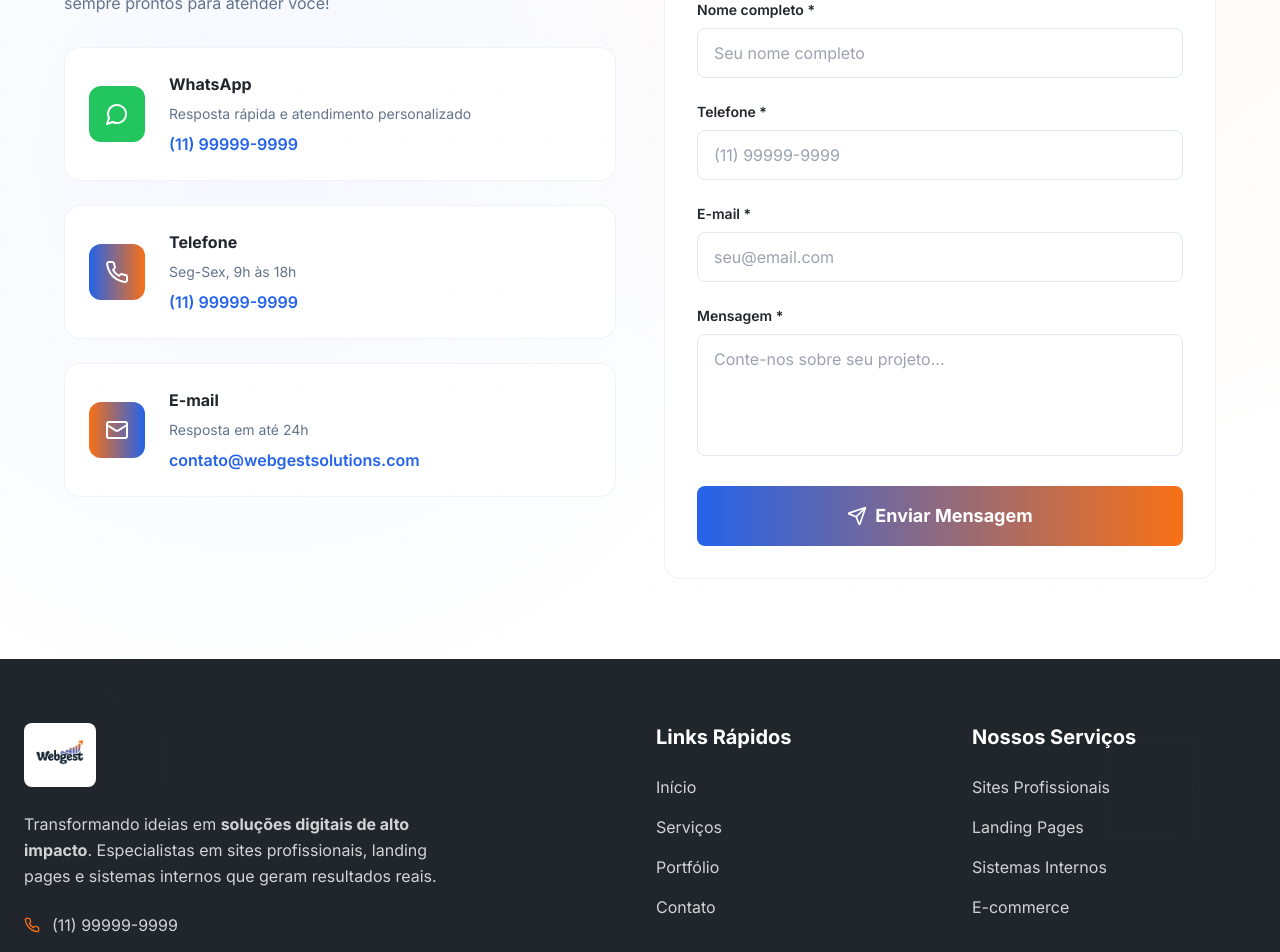
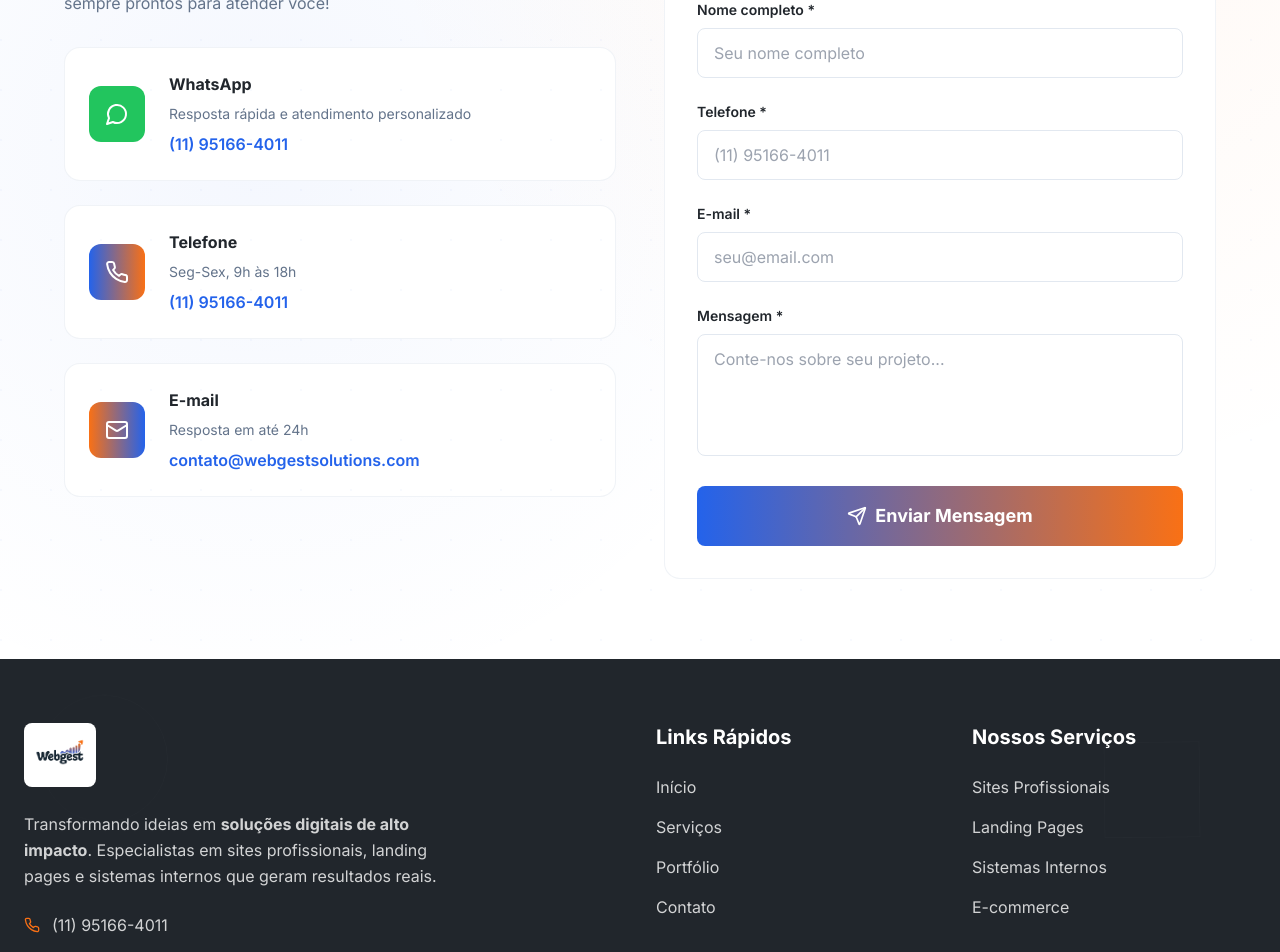
Before and after one commit to helenomatoss/webgest-site, a React (Vite) app: page / in a window 1280 px wide. Shown: the part 6220-7172 px from the top of the page. Built offline with nearby package versions, Linux system fonts and the light colour scheme; the HTML template or start-up script is replaced by a standard one.

Commit message:
feat(contact):atualiza telefone/whatsapp para 11 95166-4011

```diff
--- a/src/components/CTA.tsx
+++ b/src/components/CTA.tsx
@@ -1,4 +1,5 @@
 import { ArrowRight, Sparkles } from "lucide-react";
+import { WHATSAPP_WA } from "@/config/contact";
 
 export function CTA() {
   const handleGoToContact = () => {
@@ -48,7 +49,7 @@ export function CTA() {
             </a>
 
             <a
-              href="https://wa.me/5511999999999"
+              href={WHATSAPP_WA}
               target="_blank"
               rel="noopener noreferrer"
               className="border-2 border-white text-white px-10 py-5 rounded-lg font-bold text-xl hover:bg-white hover:text-primary transition-all duration-300 flex items-center gap-3"
--- a/src/components/Contact.tsx
+++ b/src/components/Contact.tsx
@@ -1,5 +1,6 @@
 import React from "react";
 import { MessageCircle, Phone, Mail, Send } from "lucide-react";
+import { PHONE_DISPLAY, PHONE_ONLY, WHATSAPP_WA } from "@/config/contact";
 
 export function Contact() {
   const [sending, setSending] = React.useState(false);
@@ -105,7 +106,7 @@ export function Contact() {
             <div className="space-y-6">
               {/* WhatsApp */}
               <a
-                href="https://wa.me/5511999999999"
+                href={WHATSAPP_WA}
                 target="_blank"
                 rel="noopener noreferrer"
                 className="flex items-center p-6 bg-card rounded-2xl border border-border/50 hover:border-primary/50 transition-all duration-300 hover:-translate-y-2 hover:shadow-2xl hover:shadow-primary/20 group hover-scale cursor-pointer"
@@ -118,13 +119,13 @@ export function Contact() {
                   <p className="text-muted-foreground text-sm">
                     Resposta rápida e atendimento personalizado
                   </p>
-                  <p className="text-primary font-semibold mt-2">(11) 99999-9999</p>
+                  <p className="text-primary font-semibold mt-2">{PHONE_DISPLAY}</p>
                 </div>
               </a>
 
               {/* Phone */}
               <a
-                href="#"
+                href={"tel:" + PHONE_ONLY}
                 className="flex items-center p-6 bg-card rounded-2xl border border-border/50 hover:border-primary/50 transition-all duration-300 hover:-translate-y-2 hover:shadow-2xl hover:shadow-primary/20 group hover-scale cursor-pointer"
               >
                 <div className="bg-gradient-to-r from-primary to-webgest-orange p-4 rounded-xl mr-6 group-hover:scale-110 transition-transform duration-300">
@@ -133,7 +134,7 @@ export function Contact() {
                 <div>
                   <h4 className="font-bold text-foreground mb-2">Telefone</h4>
                   <p className="text-muted-foreground text-sm">Seg-Sex, 9h às 18h</p>
-                  <p className="text-primary font-semibold mt-2">(11) 99999-9999</p>
+                  <p className="text-primary font-semibold mt-2">{PHONE_DISPLAY}</p>
                 </div>
               </a>
 
@@ -186,7 +187,7 @@ export function Contact() {
                   name="telefone"
                   required
                   className="w-full px-4 py-3 rounded-lg border border-border bg-background focus:border-primary focus:ring-2 focus:ring-primary/20 transition-colors duration-300 outline-none"
-                  placeholder="(11) 99999-9999"
+                  placeholder={PHONE_DISPLAY}
                 />
               </div>
 
--- a/src/components/Footer.tsx
+++ b/src/components/Footer.tsx
@@ -1,4 +1,5 @@
 import { Facebook, Instagram, Linkedin, Twitter, Mail, Phone } from "lucide-react";
+import { PHONE_DISPLAY } from "@/config/contact";
 import webgestLogo from "@/assets/webgest-logo-transparent.png";
 
 export function Footer() {
@@ -53,7 +54,7 @@ export function Footer() {
             <div className="space-y-3">
               <div className="flex items-center text-white/80">
                 <Phone className="h-4 w-4 mr-3 text-webgest-orange" />
-                (11) 99999-9999
+                {PHONE_DISPLAY}
               </div>
               <div className="flex items-center text-white/80">
                 <Mail className="h-4 w-4 mr-3 text-webgest-orange" />
--- a/src/components/WhatsAppButton.tsx
+++ b/src/components/WhatsAppButton.tsx
@@ -1,12 +1,10 @@
 import { MessageCircle } from "lucide-react";
-
-const WHATSAPP_NUMBER = "5511999999999";
-const WHATSAPP_URL = `https://wa.me/${WHATSAPP_NUMBER}`;
+import { WHATSAPP_WA } from "@/config/contact";
 
 export function WhatsAppButton() {
   return (
     <a
-      href={WHATSAPP_URL}
+      href={WHATSAPP_WA}
       target="_blank"
       rel="noopener noreferrer"
       aria-label="Abrir conversa no WhatsApp"
--- /dev/null
+++ b/src/config/contact.ts
@@ -0,0 +1,5 @@
+export const PHONE_DISPLAY = "(11) 95166-4011";
+export const PHONE_E164 = "+5511951664011";
+export const PHONE_ONLY = "11951664011"; // util se precisar so os digitos
+export const WHATSAPP_WA = "https://wa.me/5511951664011";
+export const WHATSAPP_API = "https://api.whatsapp.com/send?phone=5511951664011";
```
